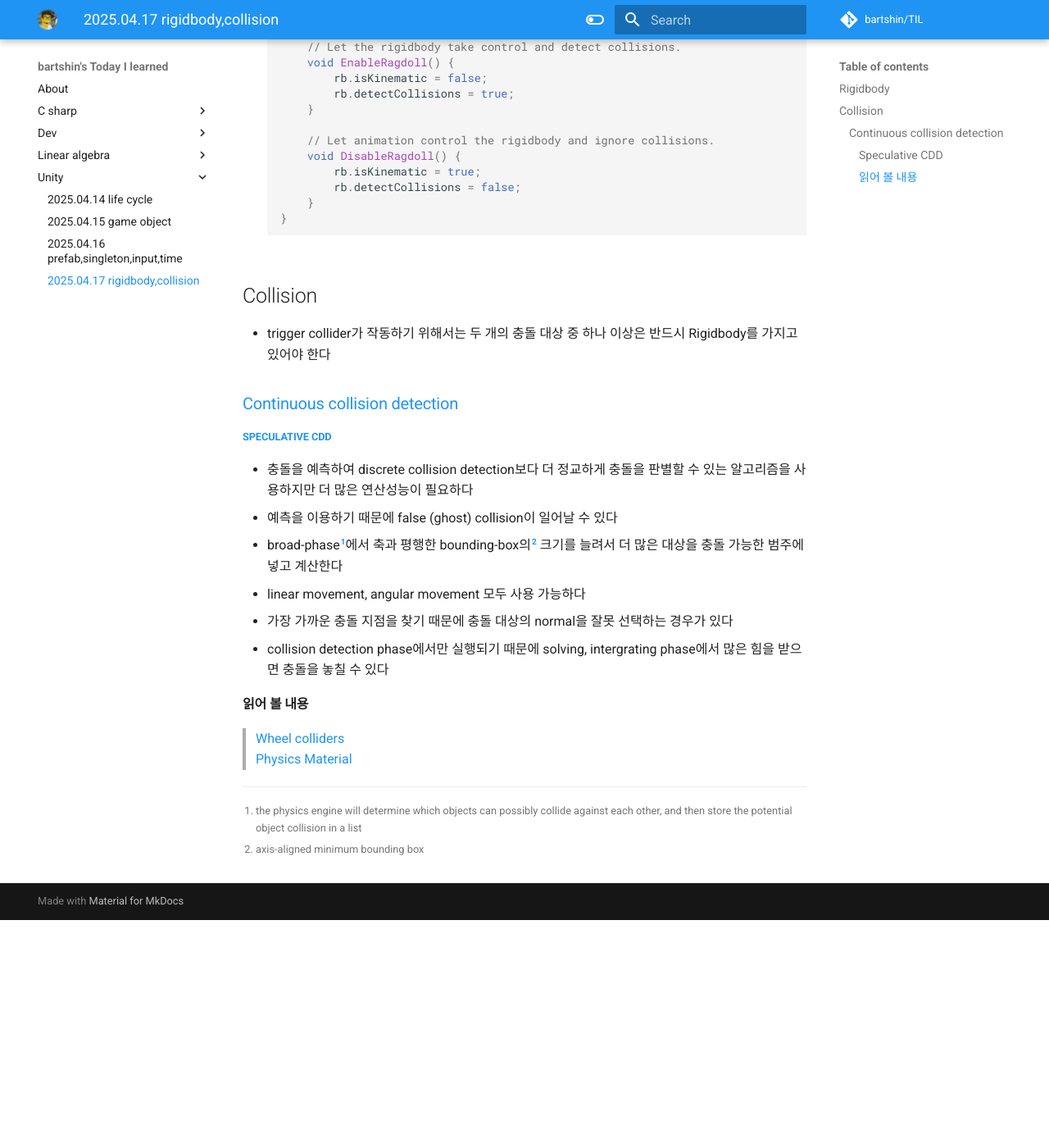
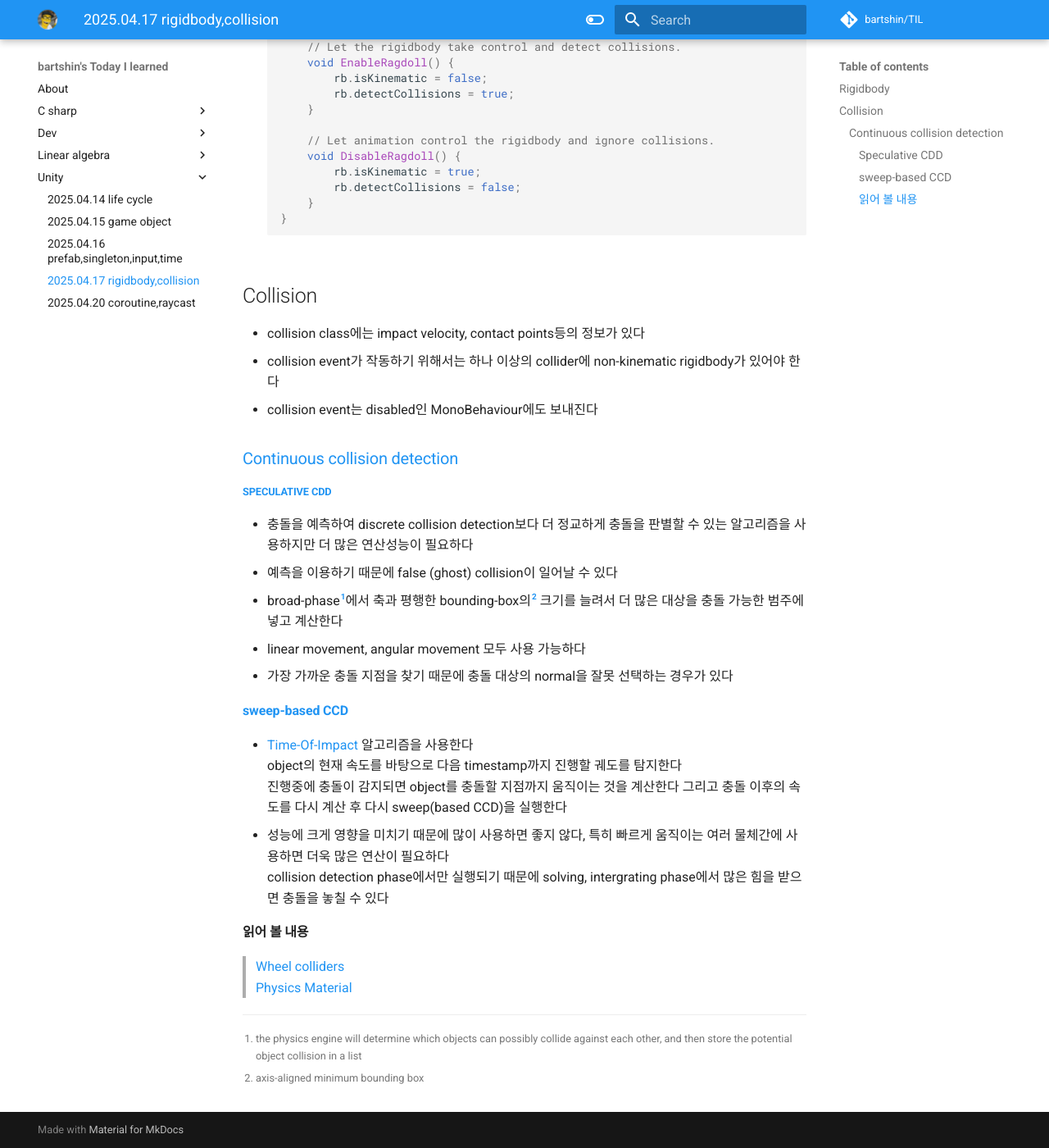
Before and after one commit to bartshin/TIL, an MkDocs documentation site: the page built from docs/unity/2025.04.17_rigidbody,collision.md, in a window 1280 px wide and 1400 px high, scrolled down 419 px. Shown: the whole window at 82% size. Built offline with MkDocs 1.6.1 and Material for MkDocs 9.7.7, drawn with Linux system fonts in a browser that asks for light colours; comment, search, counter and statistics services are not loaded; before the commit the page ends 1541 px from its top, so only the background shows below that.

Commit message:
coroutine,raycast

```diff
--- a/docs/unity/2025.04.17_rigidbody,collision.md
+++ b/docs/unity/2025.04.17_rigidbody,collision.md
@@ -24,8 +24,9 @@
 
 ## Collision
 
-- trigger collider가 작동하기 위해서는 두 개의 충돌 대상 중 하나 이상은 반드시 Rigidbody를 가지고 있어야 한다
-
+- collision class에는 impact velocity, contact points등의 정보가 있다
+- collision event가 작동하기 위해서는 하나 이상의 collider에 non-kinematic rigidbody가 있어야 한다
+- collision event는 disabled인 MonoBehaviour에도 보내진다
 ### [Continuous collision detection](https://docs.unity3d.com/Manual/ContinuousCollisionDetection.html)
 ##### [Speculative CDD](https://docs.unity3d.com/Manual/speculative-ccd.html)
 - 충돌을 예측하여 discrete collision detection보다 더 정교하게 충돌을 판별할 수 있는 알고리즘을 사용하지만 더 많은 연산성능이 필요하다
@@ -33,12 +34,15 @@
 - broad-phase[^1]에서 축과 평행한 bounding-box의[^2] 크기를 늘려서 더 많은 대상을 충돌 가능한 범주에 넣고 계산한다
 - linear movement, angular movement 모두 사용 가능하다
 - 가장 가까운 충돌 지점을 찾기 때문에 충돌 대상의 normal을 잘못 선택하는 경우가 있다
-- collision detection phase에서만 실행되기 때문에 solving, intergrating phase에서 많은 힘을 받으면 충돌을 놓칠 수 있다
-
+#### [sweep-based CCD](https://docs.unity3d.com/Manual/sweep-based-ccd.html)
+- [Time-Of-Impact](https://continuous-collision-detection.github.io/scalable_ccd/) 알고리즘을 사용한다
+  object의 현재 속도를 바탕으로 다음 timestamp까지 진행할 궤도를 탐지한다
+		진행중에 충돌이 감지되면 object를 충돌할 지점까지 움직이는 것을 계산한다 그리고 충돌 이후의 속도를 다시 계산 후 다시 sweep(based CCD)을 실행한다
+- 성능에 크게 영향을 미치기 때문에 많이 사용하면 좋지 않다, 특히 빠르게 움직이는 여러 물체간에 사용하면 더욱 많은 연산이 필요하다
+ collision detection phase에서만 실행되기 때문에 solving, intergrating phase에서 많은 힘을 받으면 충돌을 놓칠 수 있다
 #### 읽어 볼 내용
   > [Wheel colliders](https://docs.unity3d.com/Manual/wheel-colliders.html)
   > [Physics Material](https://docs.unity3d.com/ScriptReference/PhysicsMaterial.html)
 
-
 [^1]: the physics engine will determine which objects can possibly collide against each other, and then store the potential object collision in a list
 [^2]: axis-aligned minimum bounding box
```
Also changed, not shown: docs/unity/2025.04.20_coroutine,raycast.md (added, +11 -0 lines).
